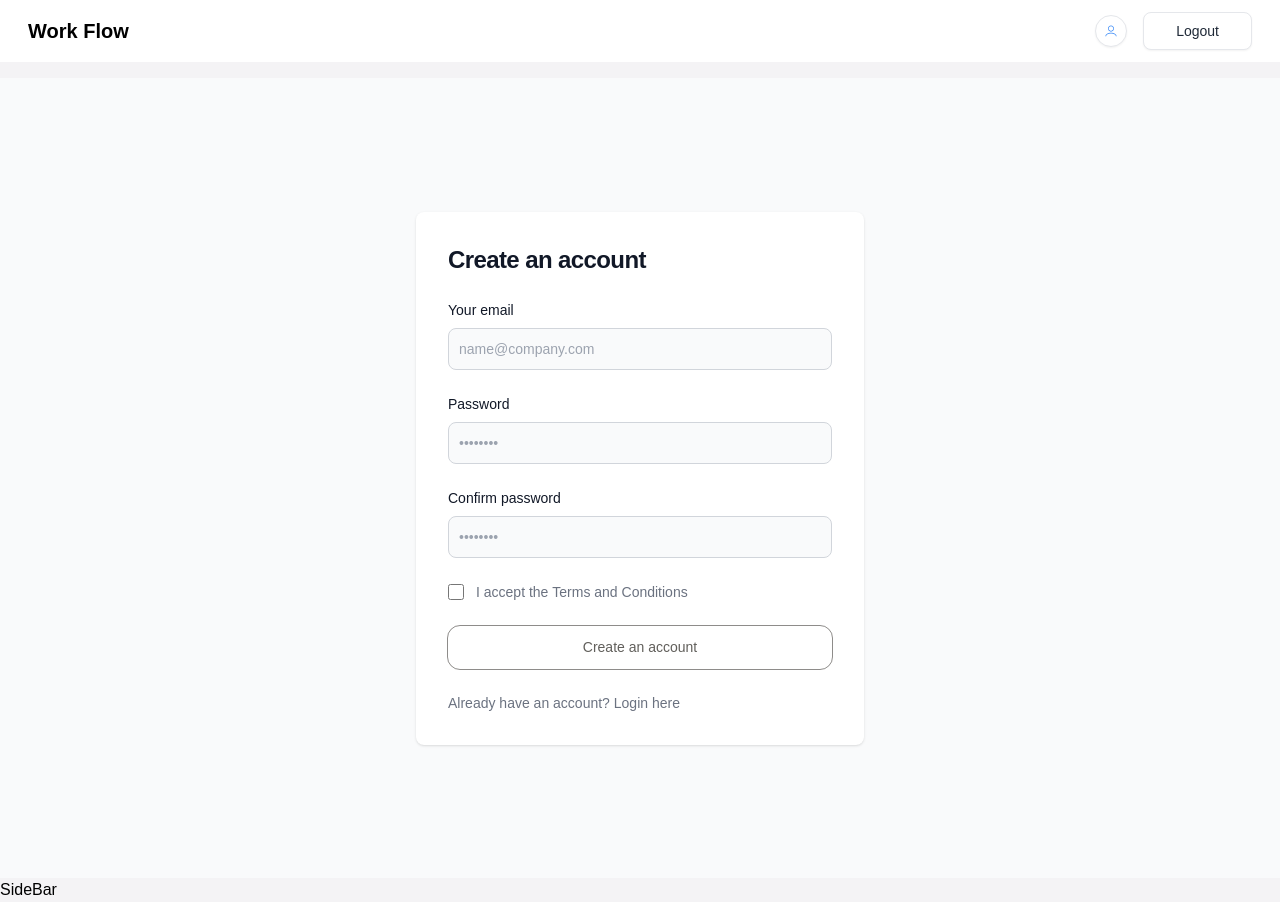
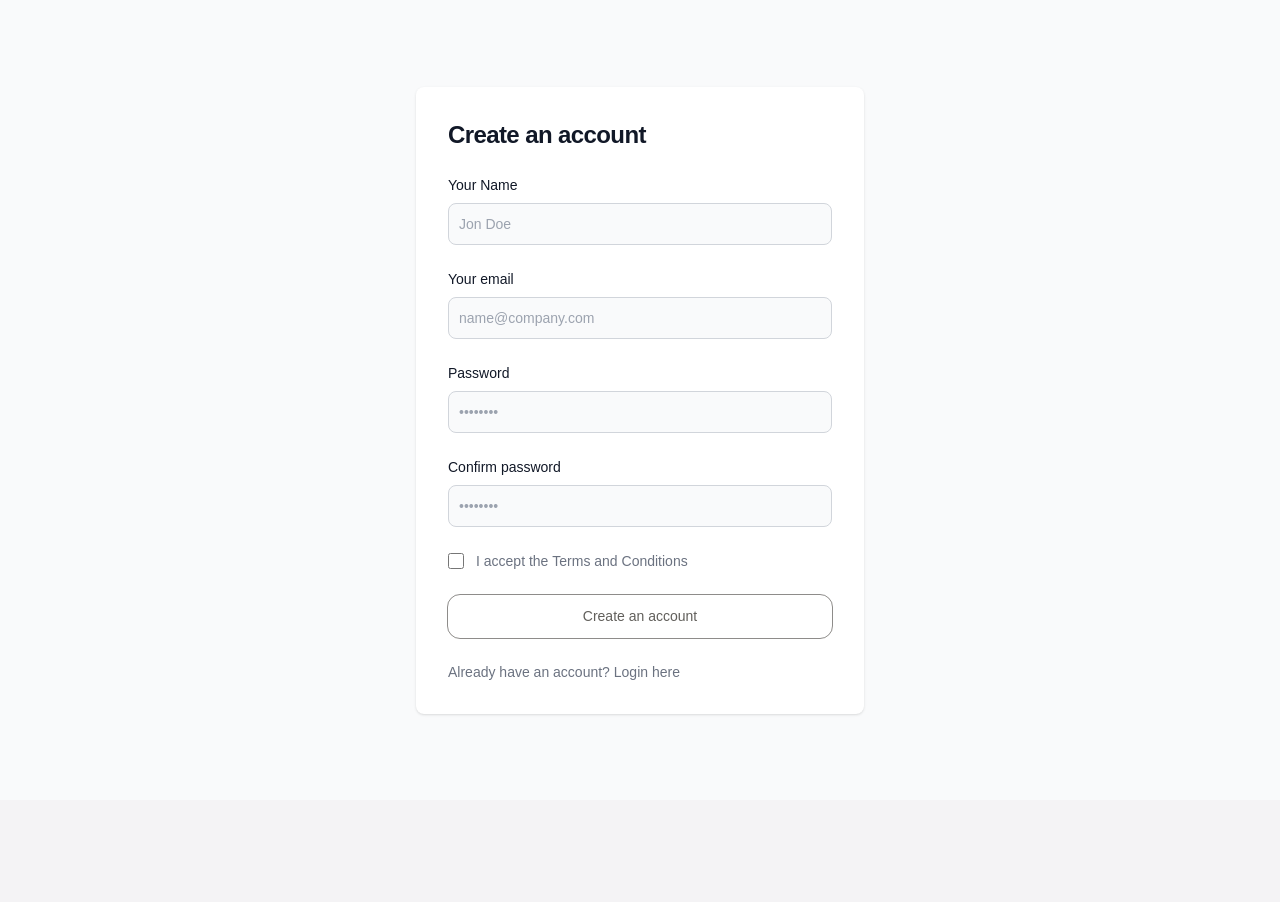
Before and after one commit to vikasraria14/workflo, a Next.js app in the folder frontend/: page /signup in a window 1280 px wide. Before the commit this address had no page. After the commit the page ends 800 px from the top, so only its background shows below. Built offline with nearby package versions, Linux system fonts and the light colour scheme.

Commit message:
context api added

```diff
--- a/frontend/components/user/SignUp.tsx
+++ b/frontend/components/user/SignUp.tsx
@@ -7,6 +7,7 @@ import axios from "@/core/dataFetchingConfigs/axiosGlobalConfig";
 import { useRouter } from "next/router";
 
 interface SignUpFormState {
+  name: string;
   email: string;
   password: string;
   confirmPassword: string;
@@ -15,6 +16,7 @@ interface SignUpFormState {
 
 export default function SignUp() {
   const [formState, setFormState] = useState<SignUpFormState>({
+    name : "",
     email: "",
     password: "",
     confirmPassword: "",
@@ -33,7 +35,7 @@ export default function SignUp() {
 
   const handleSubmit = async (e: FormEvent) => {
     e.preventDefault();
-    const { email, password, confirmPassword, termsAccepted } = formState;
+    const {name, email, password, confirmPassword, termsAccepted } = formState;
 
     try {
       if (!termsAccepted) {
@@ -46,11 +48,12 @@ export default function SignUp() {
       }
 
       const response = await axios.post("/auth/signUp", {
+        name,
         email,
         password,
       });
 
-      if (response.data) {
+      if (response.status === 201) {
         console.log("Sign Up success", response.data);
         setErrMsg("");
         toast.success("Sign Up Successful, Login Now");
@@ -72,6 +75,24 @@ export default function SignUp() {
               Create an account
             </h1>
             <form className="space-y-4 md:space-y-6" onSubmit={handleSubmit}>
+            <div>
+                <label
+                  htmlFor="email"
+                  className="block mb-2 text-sm font-medium text-gray-900 dark:text-white"
+                >
+                  Your Name
+                </label>
+                <input
+                  type="text"
+                  name="name"
+                  id="name"
+                  className="bg-gray-50 border border-gray-300 text-gray-900 text-sm rounded-lg focus:ring-primary-600 focus:border-primary-600 block w-full p-2.5 dark:bg-gray-700 dark:border-gray-600 dark:placeholder-gray-400 dark:text-white dark:focus:ring-blue-500 dark:focus:border-blue-500"
+                  placeholder="Jon Doe"
+                  required
+                  value={formState.name}
+                  onChange={handleChange}
+                />
+              </div>
               <div>
                 <label
                   htmlFor="email"
--- a/frontend/pages/_app.tsx
+++ b/frontend/pages/_app.tsx
@@ -1,7 +1,6 @@
 import "@/styles/globals.css";
 import "@/styles/button.css";
 import Cookies from "js-cookie";
-
 import type { AppProps } from "next/app";
 import { ToastContainer } from "react-toastify";
 import dynamic from "next/dynamic";
@@ -32,12 +31,16 @@ export default function App({ Component, pageProps }: AppProps) {
    const router = useRouter();
 
   useEffect(() => {
-    if (!userId) {
+    const isSignUpPage = router.pathname === "/signup" ;
+     if(isSignUpPage){
+      return
+     }
+    else if(!userId) {
       router.push("/login");
     }
   }, [userId, router]);
 
-  const isLoginPage = router.pathname === "/login" || router.pathname === "/login";
+  const isLoginPage = router.pathname === "/login" || router.pathname === "/signup";
 
   return (
     <>
```
